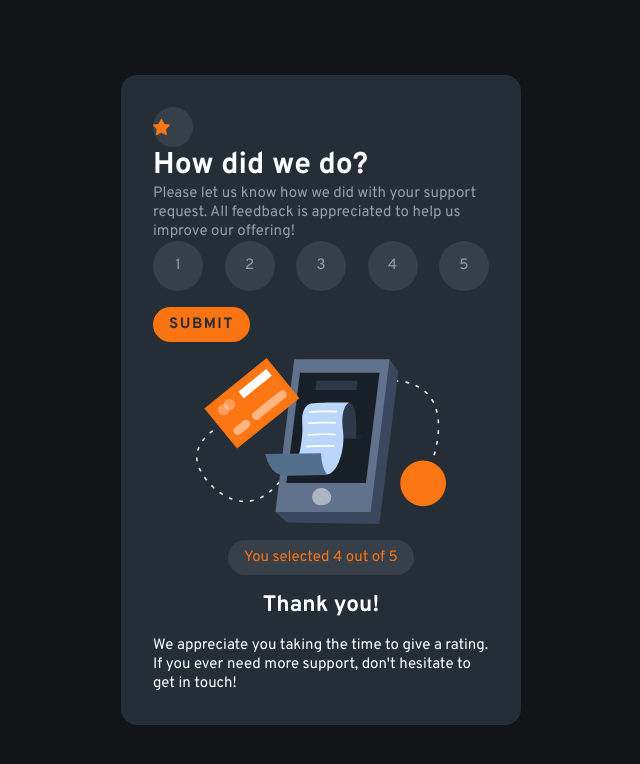
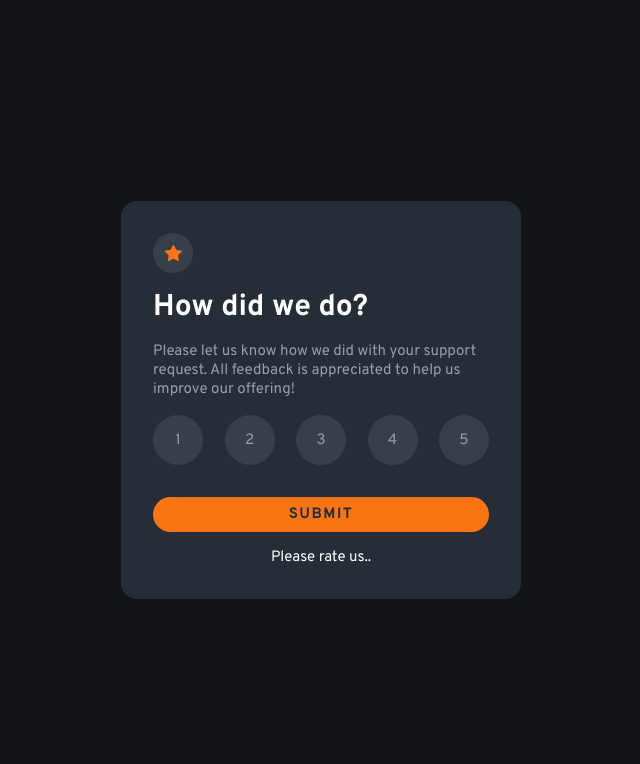
Before and after one commit to kamal-redzwan/08-frontendmentor-interactive-rating-component, a plain HTML site: page index.html in a window 1280 px wide. Both pictures are taken after a click on the button "SUBMIT". Shown: the whole page, without its empty margins (319-959 px from the left). Drawn offline with Linux system fonts and the light colour scheme.

Commit message:
done with challange

```diff
--- a/index.html
+++ b/index.html
@@ -26,7 +26,6 @@
   </head>
   <body>
     <main class="card">
-      <div class="ratingcard">
       <div class="star">
         <svg
           class="rating-star"
@@ -42,8 +41,8 @@
       </div>
       <h1 class="question">How did we do?</h1>
       <p class="body">
-          Please let us know how we did with your support request. All feedback
-          is appreciated to help us improve our offering!
+        Please let us know how we did with your support request. All feedback is
+        appreciated to help us improve our offering!
       </p>
       <div class="ratings">
         <button class="rating">1</button>
@@ -52,19 +51,8 @@
         <button class="rating">4</button>
         <button class="rating">5</button>
       </div>
-        <button class="submit" onclick="thankyou()">Submit</button>
-      </div>
-      <div class="thankyou-card">
-        <img class="thankyou-image" src="./images/illustration-thank-you.svg" alt="" />
-        <p class="selected-copy">
-          You selected <span class="ratingNum">4</span> out of 5
-        </p>
-        <h2 class="thankyou-heading">Thank you!</h2>
-        <p class="thankyou-copy">
-          We appreciate you taking the time to give a rating. If you ever need
-          more support, don't hesitate to get in touch!
-        </p>
-      </div>
+      <button class="submit" onclick="thankYou()">Submit</button>
+      <p class="errorMsg"></p>
     </main>
   </body>
 </html>
--- a/script.js
+++ b/script.js
@@ -1,6 +1,7 @@
 const card = document.querySelector('.card');
 const ratings = document.querySelectorAll('.rating');
 const submit = document.querySelector('.submit');
+const errorMsg = document.querySelector('.errorMsg');
 
 let ratingNum;
 
@@ -15,10 +16,37 @@ ratings.forEach((rating) => {
 
     // add the text content to the variable ratingNum
     ratingNum = rating.textContent;
-    // console.log(ratingNum);
+
+    submit.disabled = false;
+    errorMsg.textContent = '';
   });
 });
 
 function thankYou() {
-  const thankYouCard = null;
+  if (!ratingNum) {
+    // disable the button if no rating is selected and show error msg
+    submit.disabled = true;
+    errorMsg.textContent = 'Please rate us..';
+  } else {
+    //create thankyou card
+    const thankYouCard = `
+    <div class="thankyou-card">
+      <img class="thankyou-image" src="./images/illustration-thank-you.svg" alt="" />
+      <p class="selected-copy">
+        You selected <span class="ratingNum">4</span> out of 5
+      </p>
+      <h2 class="thankyou-heading">Thank you!</h2>
+      <p class="thankyou-copy">
+        We appreciate you taking the time to give a rating. If you ever need
+        more support, don't hesitate to get in touch!
+      </p>
+      </div>
+  `;
+    // render thankyou card
+    card.innerHTML = thankYouCard;
+
+    // add ratingNum to the total copy
+    const ratingNumTotal = document.querySelector('.ratingNum');
+    ratingNumTotal.innerHTML = ratingNum;
+  }
 }
--- a/style.css
+++ b/style.css
@@ -38,7 +38,8 @@ body {
   font-size: var(--fs-normal);
 }
 
-svg, img {
+svg,
+img {
   display: inline-block;
   width: 100%;
 }
@@ -55,9 +56,8 @@ svg, img {
 }
 
 .star {
-  display: flex;
-  align-items: center;
-  justify-content: center;
+  display: grid;
+  place-content: center;
 
   background-color: var(--clr-neutral-dark-grey);
   width: 40px;
@@ -70,7 +70,8 @@ svg, img {
   font-weight: var(--fw-bold);
 }
 
-.body {
+.body,
+.thankyou-copy {
   color: var(--clr-neutral-light-grey);
   font-weight: var(--fw-normal);
 }
@@ -111,7 +112,7 @@ svg, img {
   letter-spacing: 1.5px;
 
   border-radius: 50vh;
-  padding: .5rem 1rem;
+  padding: 0.5rem 1rem;
 }
 
 .submit:hover {
@@ -124,13 +125,17 @@ svg, img {
   color: var(--clr-neutral-dark-grey);
 }
 
+.errorMsg {
+  text-align: center;
+}
+
 .thankyou-card {
   display: flex;
   flex-direction: column;
-    align-items: center;
-    justify-content: center;
+  align-items: center;
+  justify-content: center;
 
-  gap: 1rem
+  gap: 1rem;
 }
 
 .thankyou-image {
@@ -139,10 +144,12 @@ svg, img {
 
 .selected-copy {
   background-color: var(--clr-neutral-dark-grey);
-  padding: .5rem 1rem;
+  padding: 0.5rem 1rem;
   border-radius: 50vh;
 
   color: var(--clr-primary-orange);
 }
 
-.thankyou-copy {}
+.thankyou-copy {
+  text-align: center;
+}
```
Lines whose indentation alone changed are shown as unchanged.
